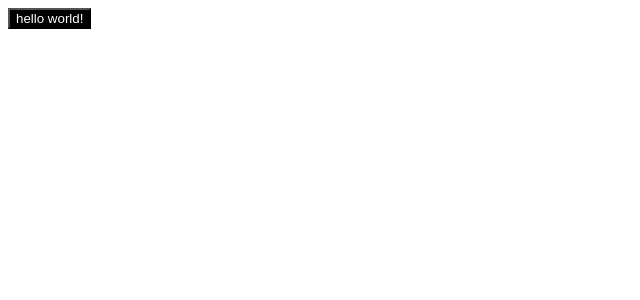
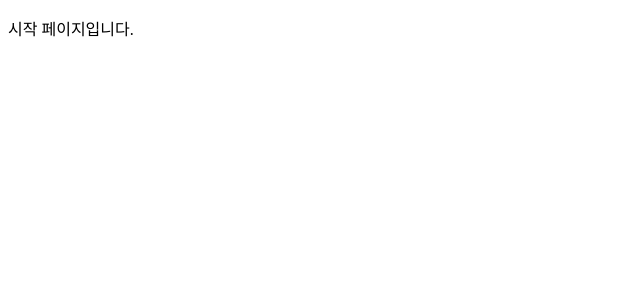
Before and after one commit to paldal-idol/BbangNyang, a React app in the folder client/: page / in a window 1280 px wide. Shown: the top 300 px of the page, without its empty margins (0-640 px from the left). Built offline with nearby package versions, Linux system fonts and the light colour scheme.

Commit message:
feat : react-router-dom 설치 및 기본 페이지 파일 생성

```diff
--- a/client/package.json
+++ b/client/package.json
@@ -15,6 +15,7 @@
   "dependencies": {
     "react": "^17.0.2",
     "react-dom": "^17.0.2",
+    "react-router-dom": "^5.2.0",
     "styled-components": "^5.3.0"
   },
   "devDependencies": {
--- /dev/null
+++ b/client/src/App.tsx
@@ -0,0 +1,21 @@
+import * as React from 'react';
+import { BrowserRouter, Route, Switch } from 'react-router-dom';
+import StartPage from './pages/StartPage';
+import WaitingRoomPage from './pages/WaitingRoomPage';
+import BoardGamePage from './pages/BoardGamePage';
+import NotFoundPage from './pages/NotFoundPage';
+
+const App: React.FC = () => {
+  return (
+    <BrowserRouter>
+      <Switch>
+        {/* <Route path="/waiting" component={WaitingRoomPage} /> */}
+        {/* <Route path="/game" component={BoardGamePage} /> */}
+        <Route exact path="/" component={StartPage} />
+        {/* <Route path="/*" component={NotFoundPage} /> */}
+      </Switch>
+    </BrowserRouter>
+  );
+};
+
+export default App;
--- a/client/src/components/App.tsx
+++ /dev/null
@@ -1,13 +0,0 @@
-import * as React from 'react';
-import styled from 'styled-components';
-
-const Button = styled.button`
-  background: black;
-  color: white;
-`;
-
-const App: React.FC = () => {
-  return <Button>hello world!</Button>;
-};
-
-export default App;
--- a/client/src/index.tsx
+++ b/client/src/index.tsx
@@ -1,5 +1,5 @@
 import * as React from 'react';
 import * as ReactDOM from 'react-dom';
-import App from './components/App';
+import App from './App';
 
 ReactDOM.render(<App />, document.querySelector('#root'));
--- /dev/null
+++ b/client/src/pages/BoardGamePage.tsx
@@ -0,0 +1,7 @@
+import * as React from 'react';
+
+const BoardGamePage: React.FC = () => {
+  return <p>보드게임 페이지입니다.</p>;
+};
+
+export default BoardGamePage;
--- /dev/null
+++ b/client/src/pages/NotFoundPage.tsx
@@ -0,0 +1,7 @@
+import * as React from 'react';
+
+const NotFoundPage: React.FC = () => {
+  return <p>잘못된 페이지!</p>;
+};
+
+export default NotFoundPage;
--- /dev/null
+++ b/client/src/pages/StartPage.tsx
@@ -0,0 +1,7 @@
+import * as React from 'react';
+
+const StartPage: React.FC = () => {
+  return <p>시작 페이지입니다.</p>;
+};
+
+export default StartPage;
--- /dev/null
+++ b/client/src/pages/WaitingRoomPage.tsx
@@ -0,0 +1,7 @@
+import * as React from 'react';
+
+const WaitingRoomPage: React.FC = () => {
+  return <p>대기 페이지입니다.</p>;
+};
+
+export default WaitingRoomPage;
```
Also changed, not shown: client/src/theme/color.ts (added), 1 other file (tests, documents, lock files or other folders).
